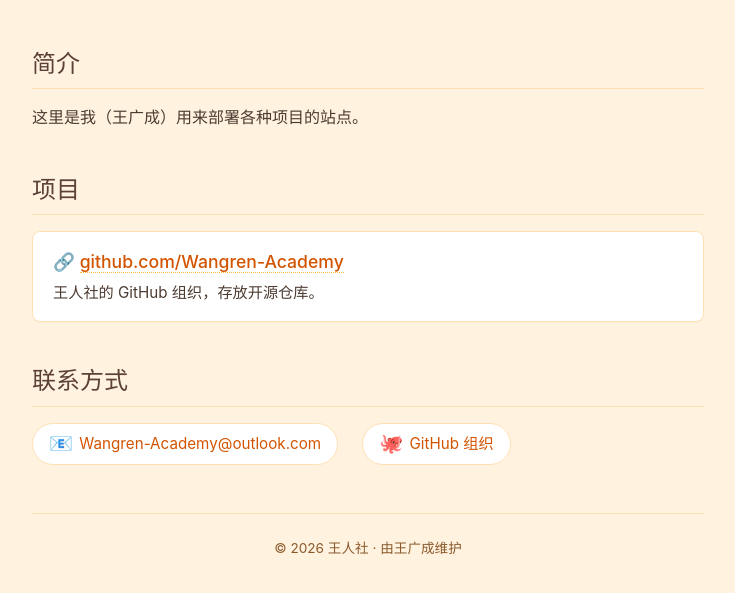
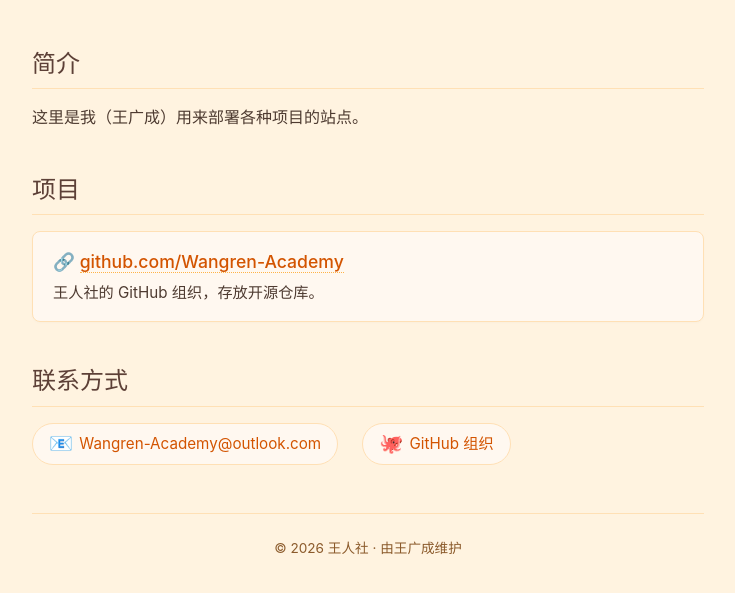
Before and after one commit to Wangren-Academy/Wangren-Academy.github.io, a plain HTML site: page index.html in a window 1280 px wide. Shown: the part 131-724 px from the top of the page, without its empty margins (272-1007 px from the left). Drawn offline with Linux system fonts and the light colour scheme.

Commit message:
Update index.html

```diff
--- a/index.html
+++ b/index.html
@@ -59,7 +59,7 @@
             color: #4E3B31;                  /* 暖棕 */
         }
         .project-item {
-            background: #ffffff;
+            background: #FFF8F0;              /* 暖米白 */
             border: 1px solid #FFE0B5;       /* 淡橙边框 */
             border-radius: 8px;
             padding: 1rem 1.25rem;
@@ -94,7 +94,7 @@
             display: flex;
             align-items: center;
             gap: 0.4rem;
-            background: #ffffff;
+            background: #FFF8F0;              /* 暖米白 */
             padding: 0.5rem 1rem;
             border-radius: 30px;
             border: 1px solid #FFE0B5;
```
